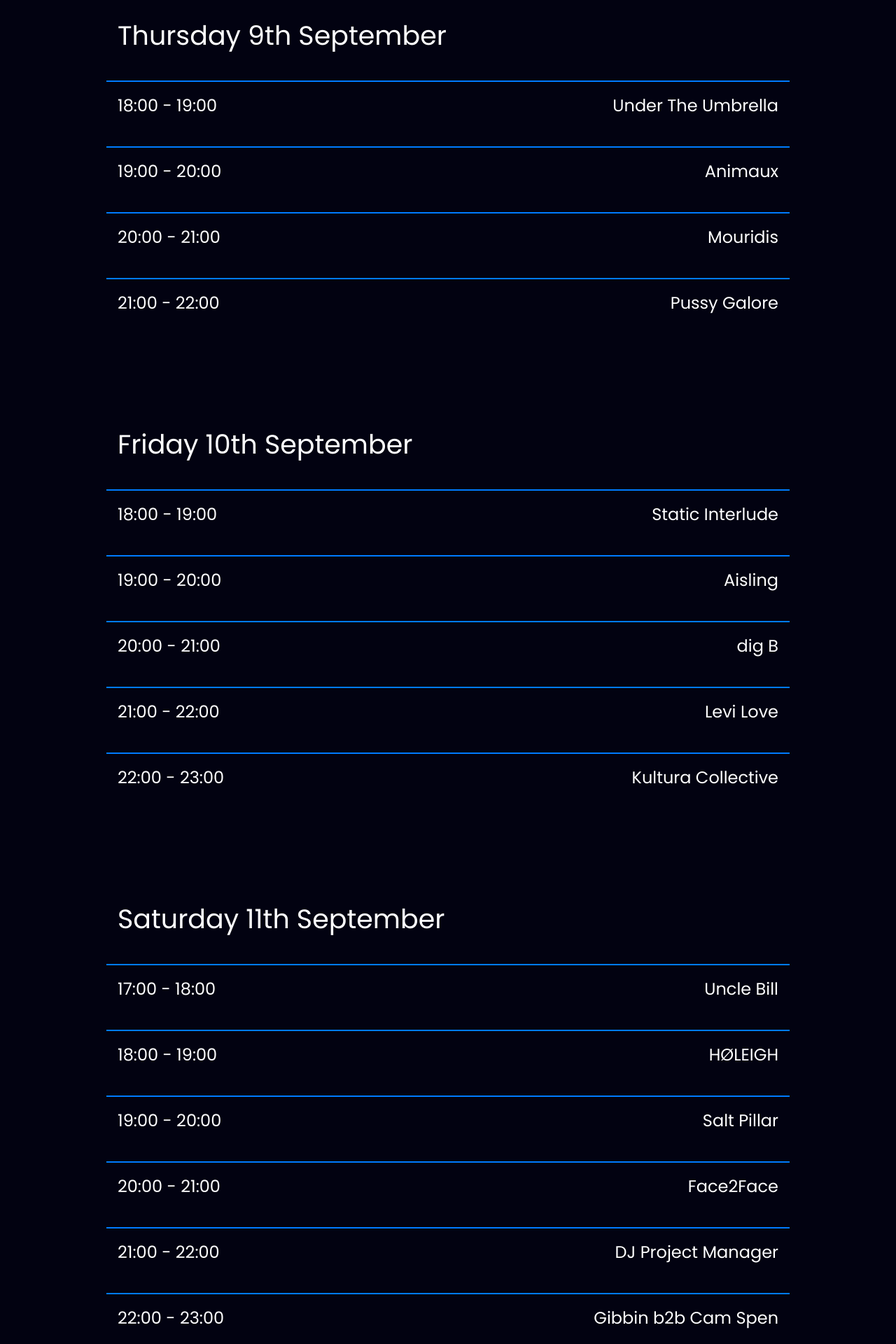
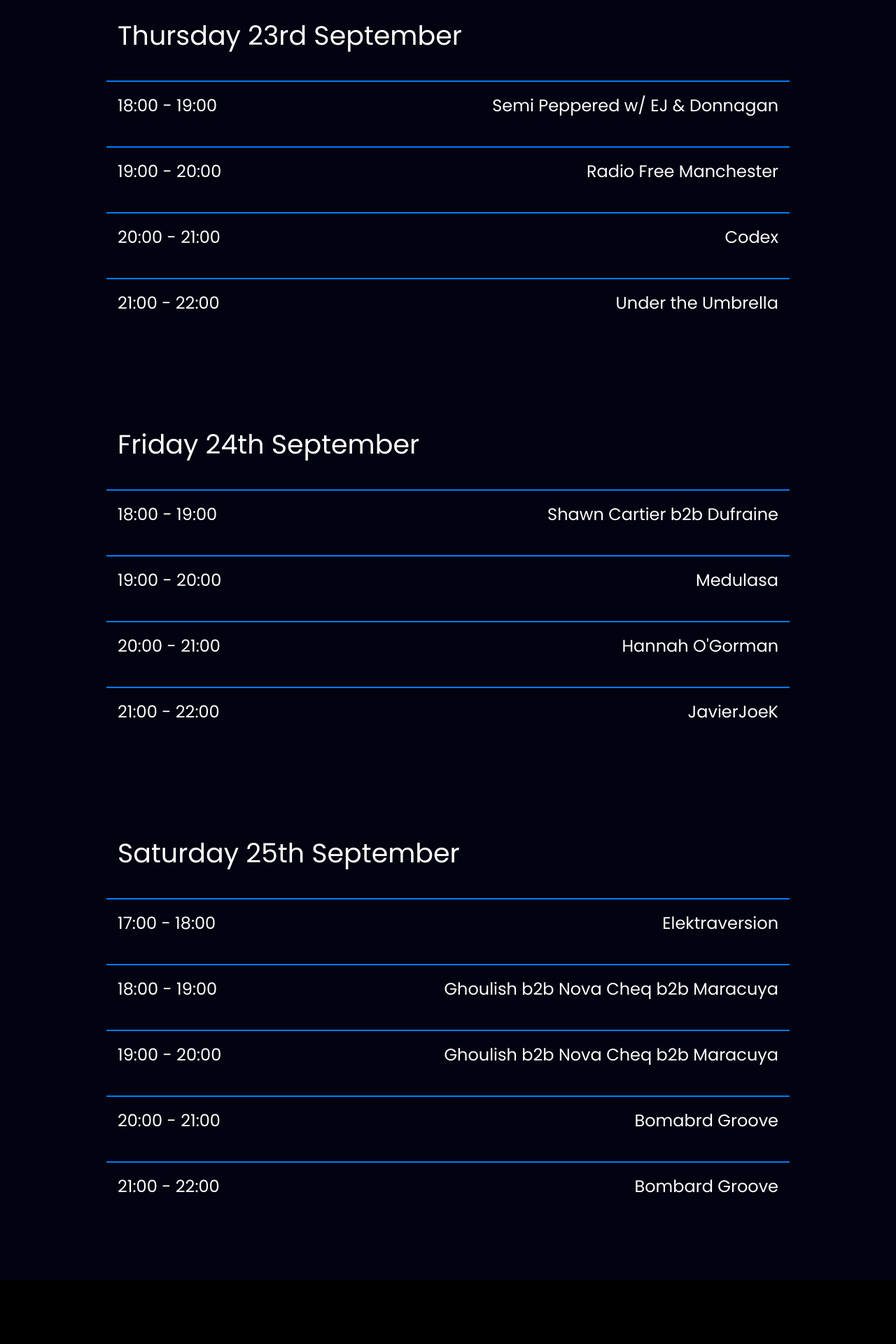
Before and after one commit to katiemhughes/radio-website, a React (Create React App) app: page /schedule in a window 1280 px wide. Shown: the part 200-2120 px from the top of the page at 70% size. After the commit the page ends 2028 px from the top, so only its background shows below. Built offline with nearby package versions, Linux system fonts and the light colour scheme.

Commit message:
schedule update

```diff
--- a/src/components/schedule/Schedule.js
+++ b/src/components/schedule/Schedule.js
@@ -11,77 +11,69 @@ const Schedule = () => {
             <h1 className="schedule-title">SCHEDULE</h1>
             <table className="schedule-table">
                 <ScheduleDate
-                    showDate="Thursday 9th September"
+                    showDate="Thursday 23rd September"
                 />
                 <ScheduleItem
                     showTime="18:00 - 19:00"
-                    showName="Under The Umbrella"
+                    showName="Semi Peppered w/ EJ & Donnagan"
                 />
                 <ScheduleItem
                     showTime="19:00 - 20:00"
-                    showName="Animaux"
+                    showName="Radio Free Manchester"
                 />
                 <ScheduleItem
                     showTime="20:00 - 21:00"
-                    showName="Mouridis"
+                    showName="Codex"
                 />
                 <ScheduleItem
                     showTime="21:00 - 22:00"
-                    showName="Pussy Galore"
+                    showName="Under the Umbrella"
                 />
             </table>
             <table className="schedule-table">
                 <ScheduleDate
-                    showDate="Friday 10th September"
+                    showDate="Friday 24th September"
                 />
                 <ScheduleItem
                     showTime="18:00 - 19:00"
-                    showName="Static Interlude"
+                    showName="Shawn Cartier b2b Dufraine"
                 />
                 <ScheduleItem
                     showTime="19:00 - 20:00"
-                    showName="Aisling"
+                    showName="Medulasa"
                 />
                 <ScheduleItem
                     showTime="20:00 - 21:00"
-                    showName="dig B"
+                    showName="Hannah O'Gorman"
                 />
                 <ScheduleItem
                     showTime="21:00 - 22:00"
-                    showName="Levi Love"
-                />
-                <ScheduleItem
-                    showTime="22:00 - 23:00"
-                    showName="Kultura Collective"
+                    showName="JavierJoeK"
                 />
             </table>
             <table className="schedule-table">
                 <ScheduleDate
-                    showDate="Saturday 11th September"
+                    showDate="Saturday 25th September"
                 />
                 <ScheduleItem
                     showTime="17:00 - 18:00"
-                    showName="Uncle Bill"
+                    showName="Elektraversion"
                 />
                 <ScheduleItem
                     showTime="18:00 - 19:00"
-                    showName="HØLEIGH"
+                    showName="Ghoulish b2b Nova Cheq b2b Maracuya"
                 />
                 <ScheduleItem
                     showTime="19:00 - 20:00"
-                    showName="Salt Pillar"
+                    showName="Ghoulish b2b Nova Cheq b2b Maracuya"
                 />
                 <ScheduleItem
                     showTime="20:00 - 21:00"
-                    showName="Face2Face"
+                    showName="Bomabrd Groove"
                 />
                 <ScheduleItem
                     showTime="21:00 - 22:00"
-                    showName="DJ Project Manager"
-                />
-                <ScheduleItem
-                    showTime="22:00 - 23:00"
-                    showName="Gibbin b2b Cam Spen"
+                    showName="Bombard Groove"
                 />
             </table>
         </div>
```
